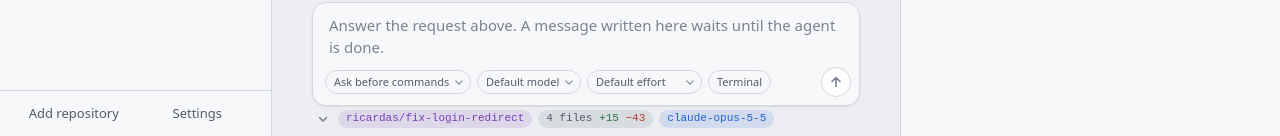
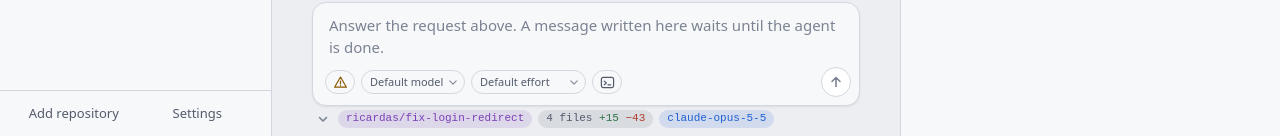
Before and after one commit to ryckakas/swarmed, a React (Vite) app in the folder ui/: page / in a window 1280 px wide. Both pictures are taken after a click on the button "Fix the redirect loop after login". Shown: the part 664-800 px from the top of the page. Built offline with nearby package versions, Linux system fonts and the light colour scheme; a web font is replaced by a local one.

Commit message:
feat: the mode and the terminal as icon buttons under the message

```diff
--- a/ui/src/components/Composer.tsx
+++ b/ui/src/components/Composer.tsx
@@ -1,17 +1,11 @@
 import { lazy, Suspense, useEffect, useRef, useState } from "react";
 import { api } from "../api";
-import type { Effort, Session, Supervision } from "../api/types";
+import type { Effort, Session } from "../api/types";
 import { useStore } from "../store";
 import { ComposerBox } from "./ComposerBox";
 import { MessageQueue } from "./MessageQueue";
-import {
-    CLAUDE,
-    EFFORT_CHOICES,
-    modelChoices,
-    supervisionChoices,
-    useAgents,
-    useSlashCommands,
-} from "./options";
+import { ModePicker, TerminalIcon } from "./ModePicker";
+import { CLAUDE, EFFORT_CHOICES, modelChoices, useAgents, useSlashCommands } from "./options";
 import { Picker } from "./Picker";
 
 // The terminal emulator is a large library; it is only fetched when a terminal is first shown.
@@ -98,11 +92,12 @@ export function Composer({ session }: { session: Session }) {
                         <SessionPickers session={session} />
                         <button
                             type="button"
-                            className="picker picker-plain"
-                            title="A shell in the task's worktree (Ctrl+`)"
+                            className="icon-picker"
+                            aria-label="Terminal"
+                            title="Terminal: a shell in the task's worktree (Ctrl+`)"
                             onClick={toggleTerminal}
                         >
-                            Terminal
+                            <TerminalIcon />
                         </button>
                     </ComposerBox>
                 </>
@@ -119,13 +114,10 @@ function SessionPickers({ session }: { session: Session }) {
     const current = { model, supervision, effort };
     return (
         <>
-            <Picker
-                label="Supervision"
+            <ModePicker
                 value={supervision}
-                onChange={(value) =>
-                    void configure(api, id, { ...current, supervision: value as Supervision })
-                }
-                options={supervisionChoices(supervision, session.agent)}
+                agentId={session.agent}
+                onChange={(value) => void configure(api, id, { ...current, supervision: value })}
             />
             {session.agent !== CLAUDE && (
                 <span className="option-label">{agent?.name ?? session.agent}</span>
--- /dev/null
+++ b/ui/src/components/ModePicker.tsx
@@ -0,0 +1,83 @@
+import type { ReactNode } from "react";
+import type { Supervision } from "../api/types";
+import { SUPERVISION_LABELS, supervisionChoices } from "./options";
+
+interface Props {
+    value: Supervision;
+    onChange(value: Supervision): void;
+    /** The agent the session runs on: plan mode is offered for Claude Code only. */
+    agentId: string;
+}
+
+/**
+ * The session's supervision as an icon. Underneath it is the same native menu as the other
+ * pickers, so it opens and is operated like them; only what it shows while closed is a picture.
+ * Its name is the tooltip.
+ */
+export function ModePicker({ value, onChange, agentId }: Props) {
+    const label = SUPERVISION_LABELS[value];
+    return (
+        <span className="icon-picker" data-mode={value} title={label}>
+            <svg viewBox="0 0 16 16" aria-hidden="true">
+                {ICONS[value]}
+            </svg>
+            <select
+                aria-label={`Supervision: ${label}`}
+                value={value}
+                onChange={(event) => onChange(event.target.value as Supervision)}
+            >
+                {supervisionChoices(value, agentId).map(([choice, name]) => (
+                    <option key={choice} value={choice}>
+                        {name}
+                    </option>
+                ))}
+            </select>
+        </span>
+    );
+}
+
+/** A robot's head: the agent decides for itself. */
+const AUTO = (
+    <>
+        <path d="M8 1.8v2" />
+        <circle cx="8" cy="1.5" r="0.6" />
+        <rect x="3" y="4" width="10" height="8.5" rx="2" />
+        <path d="M6 7.4v1.2M10 7.4v1.2M6.5 10.5h3M1.5 7.5v2.5M14.5 7.5v2.5" />
+    </>
+);
+
+/** A board on its stand with a sketch on it: the agent plans first. */
+const PLAN = (
+    <>
+        <rect x="2" y="2" width="12" height="8.5" rx="1" />
+        <path d="M4.5 8l2.2-2.6 1.8 1.6 2.8-3M8 10.5v1.5M5 14.2l3-2.2 3 2.2" />
+    </>
+);
+
+/** A warning triangle: the agent asks before it runs commands. */
+const ASK = (
+    <>
+        <path d="M8 2.2 14.3 13H1.7z" />
+        <path d="M8 6.5v3M8 11.3v.2" />
+    </>
+);
+
+/** A lightning bolt: nothing asks. */
+const BYPASS = <path d="M9 1.5 3.5 9H8l-1 5.5L12.5 7H8z" />;
+
+const ICONS: Record<Supervision, ReactNode> = {
+    auto: AUTO,
+    plan: PLAN,
+    ask: ASK,
+    bypass: BYPASS,
+};
+
+/** A terminal window with a prompt in it. */
+export function TerminalIcon() {
+    return (
+        <svg viewBox="0 0 16 16" aria-hidden="true">
+            <rect x="1.5" y="2.5" width="13" height="11" rx="2" />
+            <path d="M4.5 6.5 6.8 8.5 4.5 10.5M8.5 10.5h3" />
+        </svg>
+    );
+}
--- a/ui/src/components/NewTask.tsx
+++ b/ui/src/components/NewTask.tsx
@@ -12,14 +12,8 @@ import type {
 import { useStore } from "../store";
 import { taskNameForPrompt, taskNameFrom, uniqueTaskName } from "../tree";
 import { ComposerBox } from "./ComposerBox";
-import {
-    CLAUDE,
-    EFFORT_CHOICES,
-    modelChoices,
-    supervisionChoices,
-    useAgents,
-    useSlashCommands,
-} from "./options";
+import { ModePicker } from "./ModePicker";
+import { CLAUDE, EFFORT_CHOICES, modelChoices, useAgents, useSlashCommands } from "./options";
 import { Picker } from "./Picker";
 
 /** The value of the branch picker that means "create a new branch". */
@@ -119,12 +113,7 @@ export function NewTask({ projects }: { projects: Project[] }) {
                         ]),
                     ]}
                 />
-                <Picker
-                    label="Supervision"
-                    value={supervision}
-                    onChange={(value) => setSupervision(value as Supervision)}
-                    options={supervisionChoices(supervision, agentId)}
-                />
+                <ModePicker value={supervision} agentId={agentId} onChange={setSupervision} />
                 <AgentPickers
                     agents={agents}
                     agentId={agentId}
--- a/ui/src/styles/app.css
+++ b/ui/src/styles/app.css
@@ -1917,6 +1917,66 @@ code {
     background-image: none;
 }
 
+/* A chip that shows only an icon: a button, or a menu lying unseen over its own picture. */
+.icon-picker {
+    position: relative;
+    flex: none;
+    display: grid;
+    place-items: center;
+    width: 30px;
+    height: 24px;
+    padding: 0;
+    border: 1px solid var(--line);
+    border-radius: 999px;
+    background: none;
+    color: var(--muted);
+}
+
+.icon-picker svg {
+    width: 15px;
+    height: 15px;
+    fill: none;
+    stroke: currentcolor;
+    stroke-width: 1.3;
+    stroke-linecap: round;
+    stroke-linejoin: round;
+}
+
+.icon-picker select {
+    position: absolute;
+    inset: 0;
+    width: 100%;
+    height: 100%;
+    border: 0;
+    opacity: 0;
+    appearance: none;
+    cursor: pointer;
+}
+
+.icon-picker:hover,
+.icon-picker:focus-visible,
+.icon-picker:focus-within {
+    border-color: var(--faint);
+    color: var(--text);
+}
+
+/* The mode says how far the agent is trusted, so each has a colour of its own. */
+.icon-picker[data-mode="auto"] {
+    color: var(--moss);
+}
+
+.icon-picker[data-mode="plan"] {
+    color: var(--sky);
+}
+
+.icon-picker[data-mode="ask"] {
+    color: var(--pollen);
+}
+
+.icon-picker[data-mode="bypass"] {
+    color: var(--clay);
+}
+
 .round-button {
     flex: none;
     display: grid;
```
